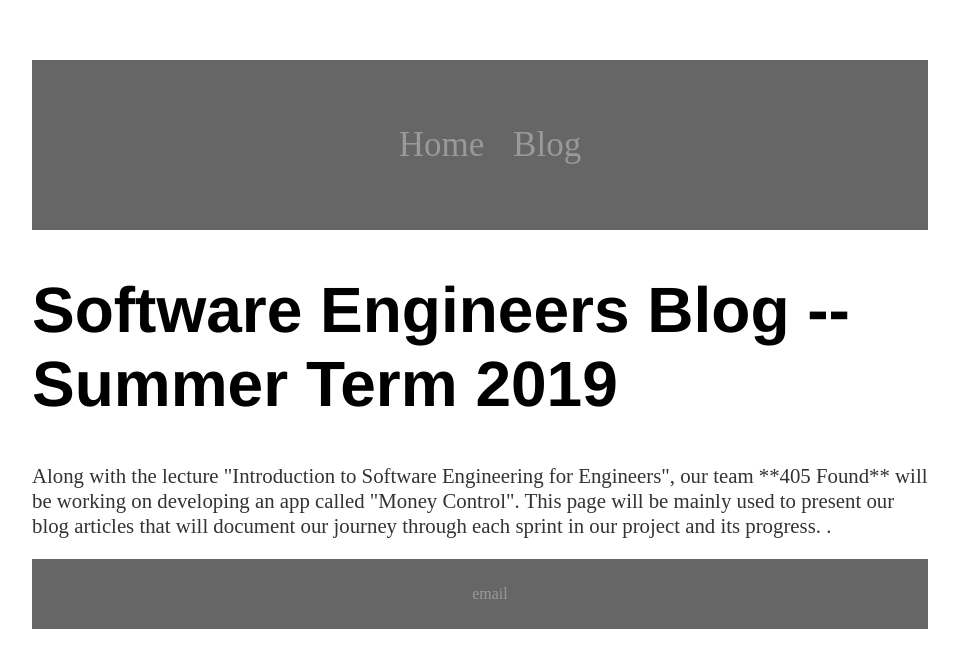
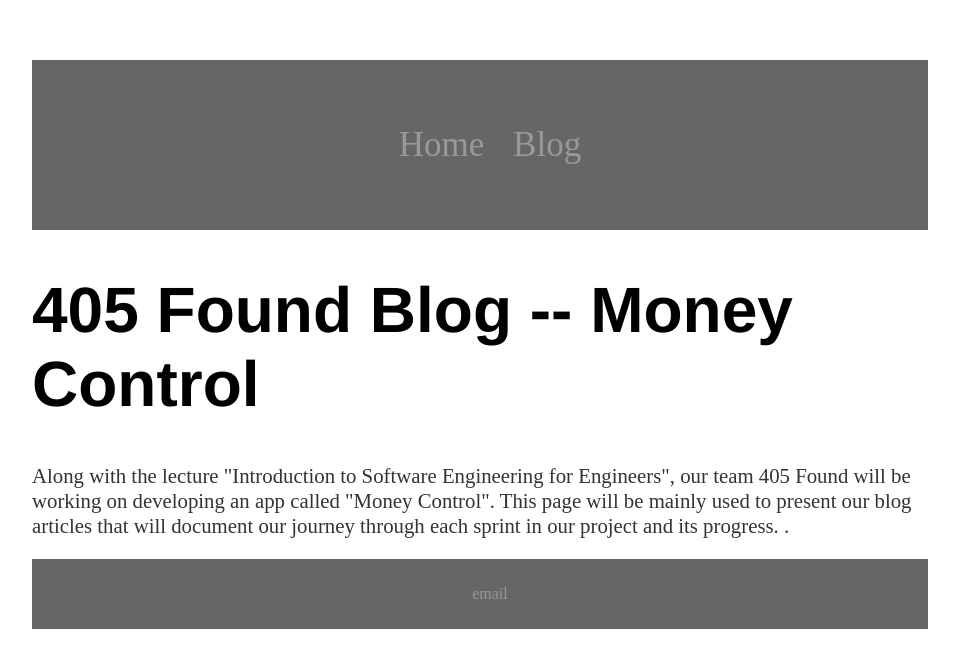
Before and after one commit to NadeemNicoR/TeamProjects, a Jekyll site: the page built from docs/index.html, in a window 1280 px wide. Shown: the top 668 px of the page, without its empty margins (160-1119 px from the left). Built offline with Jekyll 4.4.1, drawn with Linux system fonts in a browser that asks for light colours; a file with an impossible date is left out.

Commit message:
Update index.html

```diff
--- a/docs/index.html
+++ b/docs/index.html
@@ -3,9 +3,9 @@ layout: custom
 title: Software Engineers Blog -- Summer term 2019
 ---
 <div class="blurb">
-	<h1>Software Engineers Blog -- Summer Term 2019</h1>
+	<h1>405 Found Blog -- Money Control</h1>
 	<p>Along with the lecture "Introduction to Software
-  Engineering for Engineers", our team **405 Found** will be working on developing an app called "Money Control". This page will be mainly used to present our blog articles that
+  Engineering for Engineers", our team 405 Found will be working on developing an app called "Money Control". This page will be mainly used to present our blog articles that
   will document our journey through each sprint in our project and its progress.
 .</p>
 <!-- old pages from SoSe 2017
```
